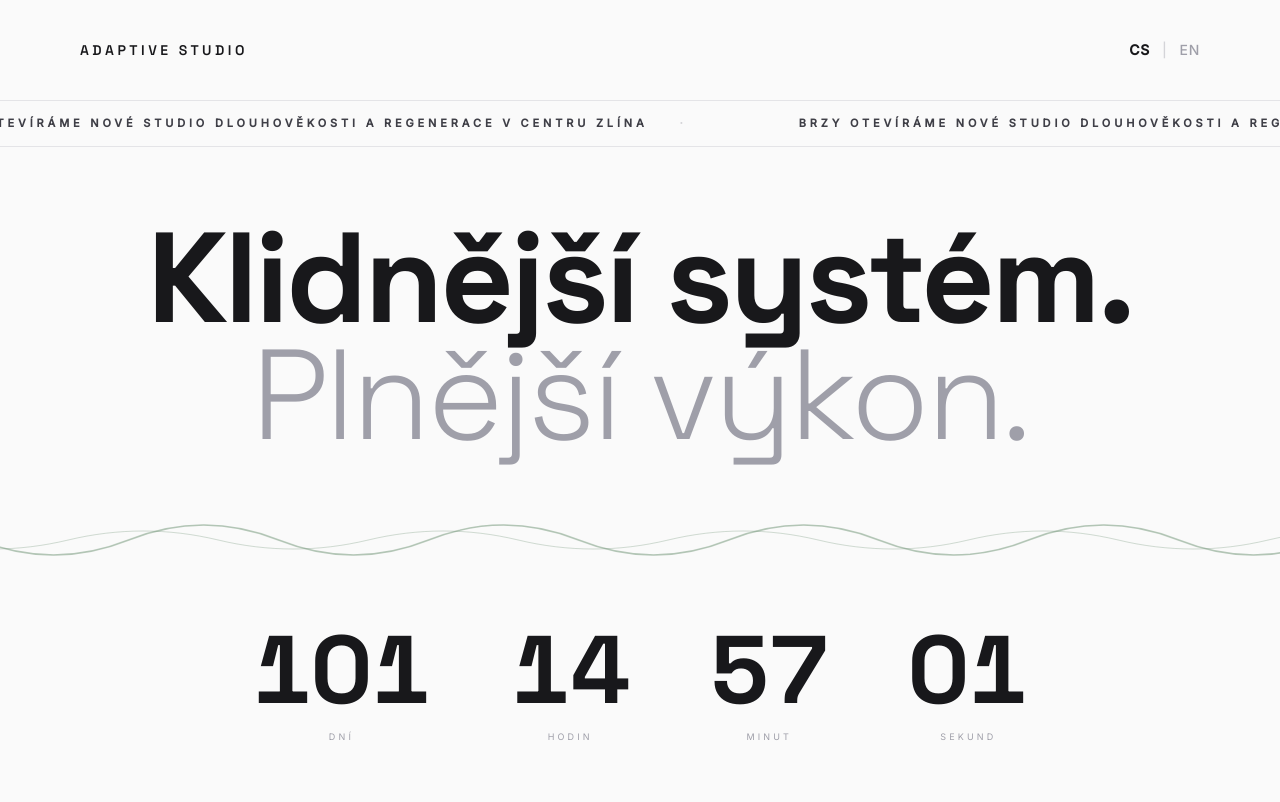
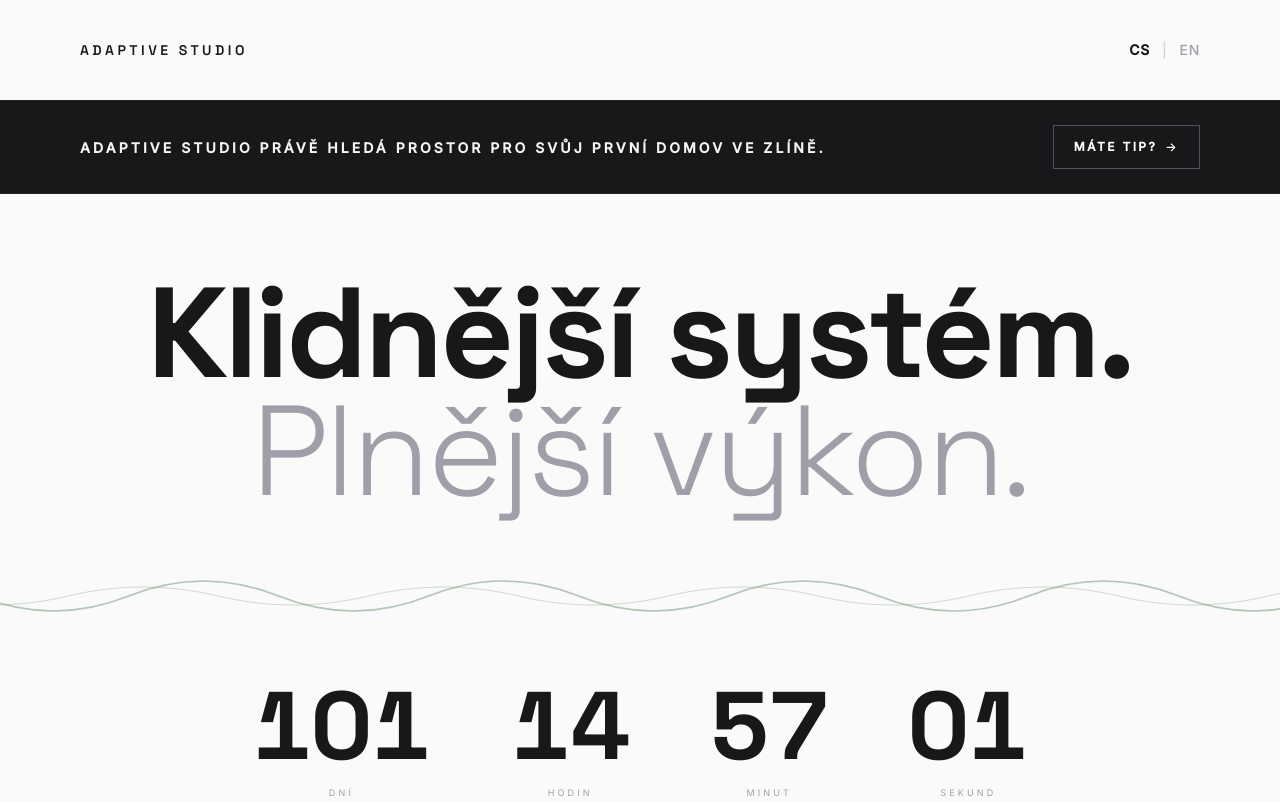
Before and after one commit to jiristo/adaptive-web, an Astro site: page / in a window 1280 px wide. Shown: the top 802 px of the page. Built offline with nearby package versions, Linux system fonts and the light colour scheme; Astro itself is replaced by a stand-in of ours.

Commit message:
Update landing space banner and copy

```diff
--- a/src/components/ComingSoon.astro
+++ b/src/components/ComingSoon.astro
@@ -34,14 +34,18 @@ const previewHref = lang === 'cs' ? '/preview/' : '/en/preview/';
     </nav>
   </header>
 
-  <!-- Announcement ticker — full width -->
-  <div class="w-screen -mx-6 sm:-mx-10 lg:-mx-20 overflow-hidden border-y border-zinc-200 py-3.5 mb-2">
-    <div class="flex whitespace-nowrap animate-ticker">
-      {Array(8).fill(null).map(() => (
-        <span class="inline-flex items-center text-[11px] font-semibold tracking-[0.35em] uppercase px-10 text-zinc-700">
-          {t('tagline')}<span class="mx-8 text-zinc-300" aria-hidden="true">·</span>
-        </span>
-      ))}
+  <!-- Announcement -->
+  <div class="w-screen -mx-6 sm:-mx-10 lg:-mx-20 border-y border-zinc-800 bg-zinc-900 py-5 md:py-6 mb-4">
+    <div class="px-6 sm:px-10 lg:px-20 flex flex-col md:flex-row md:items-center md:justify-between gap-4 md:gap-8">
+      <p class="text-[12px] md:text-[14px] font-semibold tracking-[0.22em] uppercase text-zinc-100 max-w-4xl">
+        {t('tagline')}
+      </p>
+      <a
+        href={t('landingSpaceHref')}
+        class="inline-flex items-center justify-center gap-2 px-5 py-3 border border-zinc-600 text-[11px] md:text-[12px] font-semibold tracking-[0.2em] uppercase text-white hover:border-sage hover:text-sage transition-colors duration-200 whitespace-nowrap"
+      >
+        {t('landingSpaceCta')} <span aria-hidden="true">→</span>
+      </a>
     </div>
   </div>
 
--- a/src/i18n/ui.ts
+++ b/src/i18n/ui.ts
@@ -3,7 +3,9 @@ export const defaultLang = 'cs' as const;
 export const ui = {
   cs: {
     // Coming soon
-    tagline: 'BRZY OTEVÍRÁME NOVÉ STUDIO DLOUHOVĚKOSTI A REGENERACE V CENTRU ZLÍNA',
+    tagline: 'Adaptive Studio právě hledá prostor pro svůj první domov ve Zlíně.',
+    landingSpaceCta: 'Máte tip?',
+    landingSpaceHref: '/preview/#space-search',
     headline1: 'Klidnější systém.',
     headline2: 'Plnější výkon.',
     description:
@@ -181,9 +183,11 @@ export const ui = {
 
   en: {
     // Coming soon
-    tagline: 'COMING SOON — NEW LONGEVITY AND RECOVERY STUDIO IN ZLIN',
+    tagline: 'Adaptive Studio is looking for a space for its first home in Zlin.',
+    landingSpaceCta: 'Have a lead?',
+    landingSpaceHref: '/en/preview/#space-search',
     headline1: 'Calmer system.',
-    headline2: 'Fuller performance.',
+    headline2: 'Stronger performance.',
     description:
       'Not just live longer. Function well for longer.',
     days: 'DAYS',
@@ -196,7 +200,7 @@ export const ui = {
     emailSuccess: "You're on the list. We'll be in touch.",
     title: 'Adaptive Studio — Coming Soon',
     metaDescription:
-      'Adaptive Studio — A studio focused on working with the autonomic nervous system for calmer, fuller performance.',
+      'Adaptive Studio — A studio focused on working with the autonomic nervous system for calmer, stronger performance.',
     langSwitchLabel: 'CS',
     langSwitchHref: '/',
     previewLink: 'Visit studio website',
```
Also changed, not shown: public/images/woman-relax-home.webp (added).
